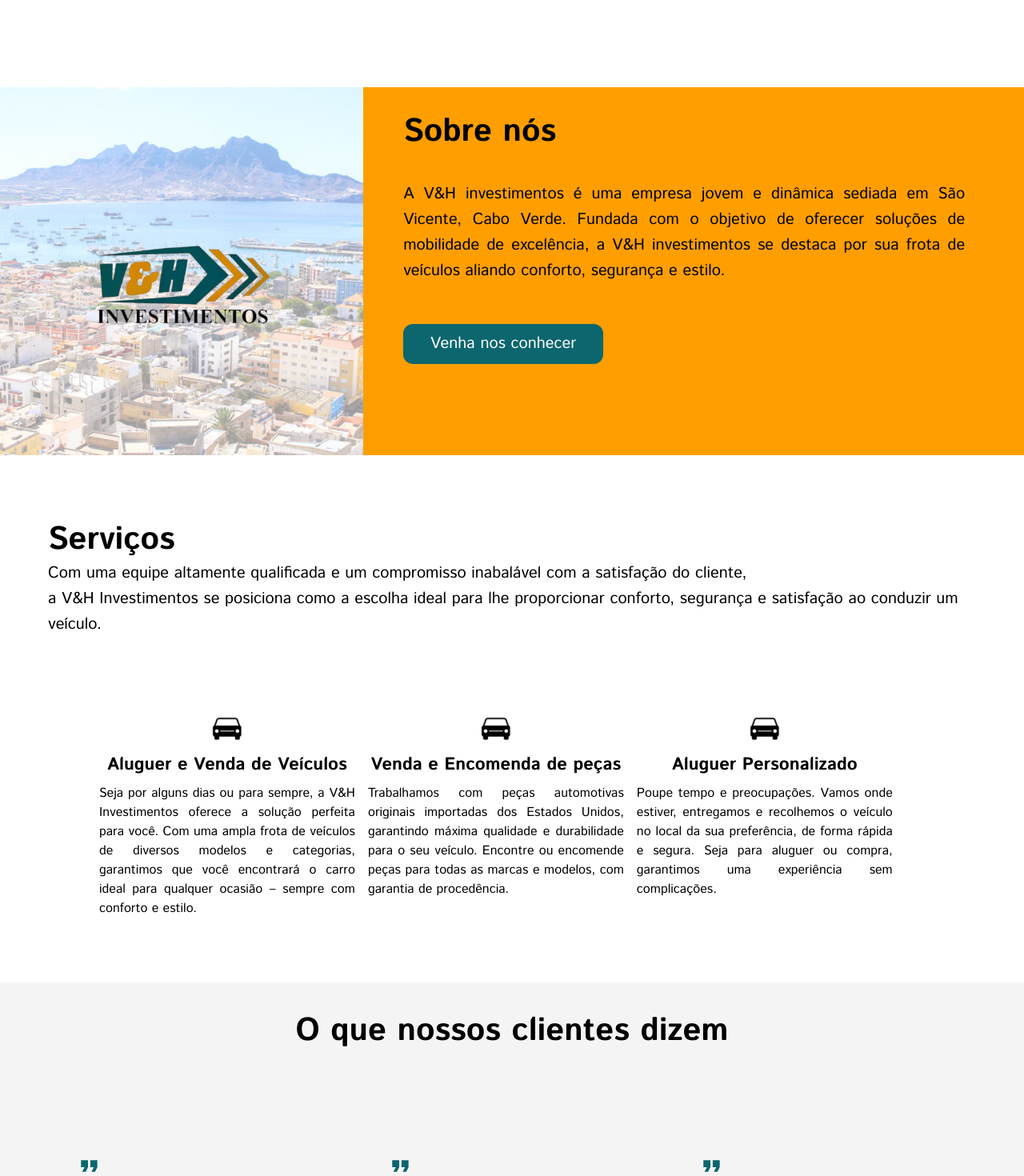
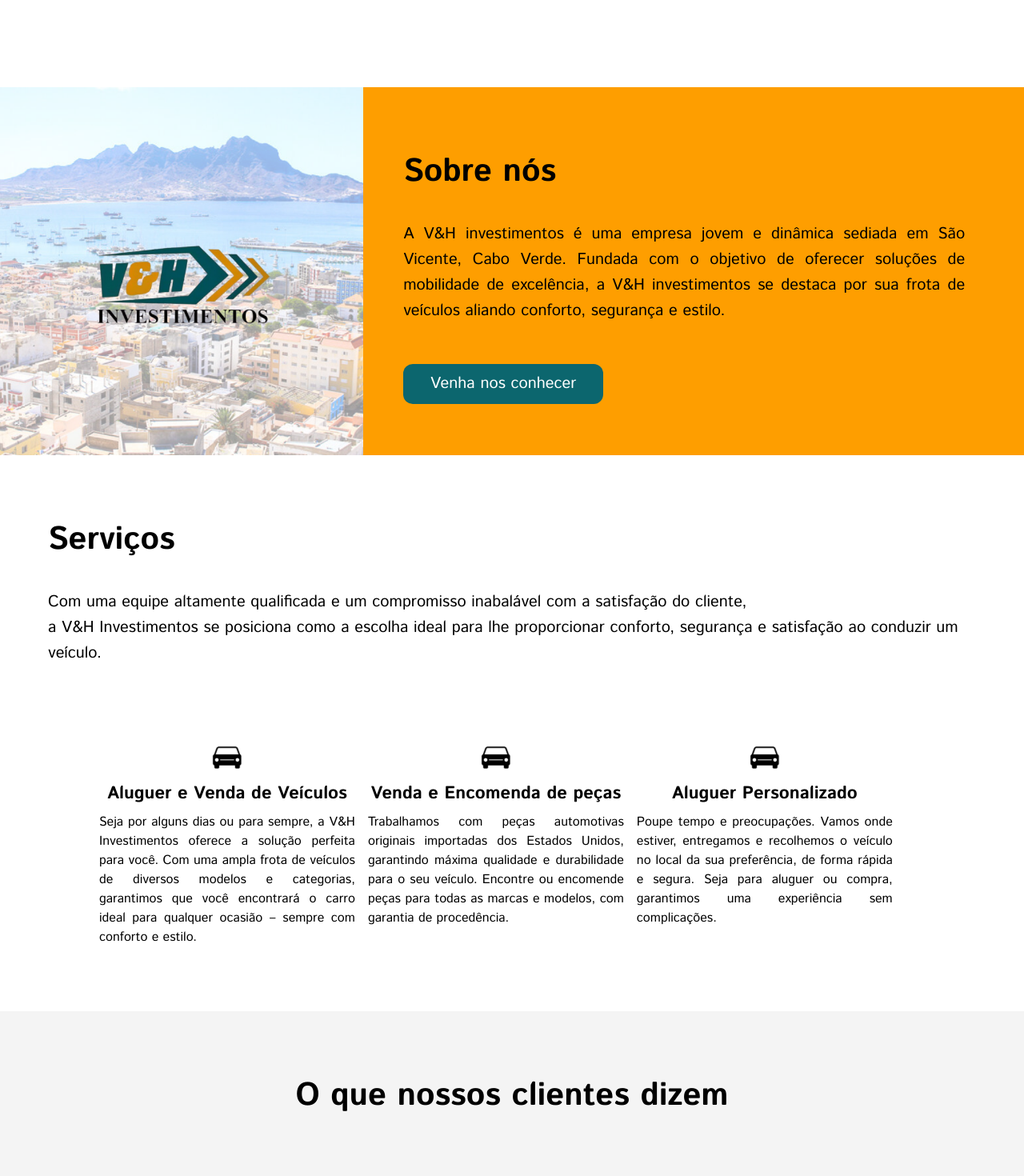
Before and after one commit to d-coder47/rent-a-car, a React (Vite) app: page / in a window 1280 px wide. Shown: the part 660-2130 px from the top of the page at 80% size. Built offline with nearby package versions, Linux system fonts and the light colour scheme.

Commit message:
perf: Add improves to margin and mobile presentation

```diff
--- a/src/components/About/About.tsx
+++ b/src/components/About/About.tsx
@@ -18,6 +18,13 @@
         xl: "justify",
       },
       color: "#000000",
+      marginTop: {
+        xs: "30px",
+        sm: "30px",
+        md: "30px",
+        lg: "0px",
+        xl: "0px",
+      },
     },
     subheadline: {
       textAlign: "justify",
@@ -110,8 +117,8 @@
           background: theme.palette.primary.main,
           width: "100%",
           height: {
-            xs: "480px",
-            sm: "380px",
+            xs: "350px",
+            sm: "350px",
             md: "350px",
             lg: "100%",
             xl: "100%",
@@ -130,19 +137,20 @@
           sx={{
             width: "85%",
             height: {
-              xs: "82%",
-              sm: "82%",
-              md: "82%",
+              xs: "100%",
+              sm: "100%",
+              md: "100%",
               lg: "80%",
               xl: "80%",
             },
             margin: {
-              xs: "10px 0px 10px 0px",
-              sm: "10px 0px 10px 0px",
-              md: "10px 0px 10px 0px",
-              lg: "30px 20px 20px 50px",
-              xl: "30px 20px 20px 50px",
+              xs: "0px 0px 10px 0px",
+              sm: "0px 0px 10px 0px",
+              md: "0px 0px 10px 0px",
+              lg: "80px 20px 20px 50px",
+              xl: "80px 20px 20px 50px",
             },
+
             display: {
               xs: "flex",
               sm: "flex",
@@ -150,7 +158,7 @@
               lg: "block",
               xl: "block",
             },
-            justifyContent: "center",
+            justifyContent: "flex-start",
             alignItems: "center",
             flexDirection: "column",
           }}
--- a/src/components/Engagement/Engagement.tsx
+++ b/src/components/Engagement/Engagement.tsx
@@ -19,7 +19,14 @@
     >
       <Typography
         sx={{
-          marginTop: "35px",
+          marginTop: {
+            xs: "30px",
+            sm: "30px",
+            md: "30px",
+            lg: "80px",
+            xl: "80px",
+          },
+          marginBottom: "36px",
         }}
         variant="h2"
       >
@@ -29,7 +36,6 @@
       <Box
         sx={{
           width: "90%",
-          marginTop: "36px",
         }}
       >
         <Typography
--- a/src/components/FAQs/FAQs.tsx
+++ b/src/components/FAQs/FAQs.tsx
@@ -18,7 +18,7 @@
         },
       }}
     >
-      <Typography variant="h2" textAlign="center">
+      <Typography variant="h2" textAlign="center" sx={{ marginBottom: "36px" }}>
         Perguntas Frequentes
       </Typography>
       <Typography variant="body1" textAlign="justify">
--- a/src/components/Footer/Footer.tsx
+++ b/src/components/Footer/Footer.tsx
@@ -126,7 +126,13 @@
             <Typography
               variant="h3"
               sx={{
-                marginTop: "80px",
+                marginTop: {
+                  xs: "30px",
+                  sm: "30px",
+                  md: "30px",
+                  lg: "80px",
+                  xl: "80px",
+                },
                 marginBottom: "20px",
               }}
             >
@@ -182,7 +188,13 @@
             <Typography
               variant="h3"
               sx={{
-                marginTop: "80px",
+                marginTop: {
+                  xs: "30px",
+                  sm: "30px",
+                  md: "30px",
+                  lg: "80px",
+                  xl: "80px",
+                },
                 marginBottom: "20px",
               }}
             >
--- a/src/components/Services/Services.tsx
+++ b/src/components/Services/Services.tsx
@@ -18,7 +18,14 @@
         },
       }}
     >
-      <Typography variant="h2">Serviços</Typography>
+      <Typography
+        variant="h2"
+        sx={{
+          marginBottom: "36px",
+        }}
+      >
+        Serviços
+      </Typography>
       <Typography variant="body1">
         Com uma equipe altamente qualificada e um compromisso inabalável com a
         satisfação do cliente, <br /> a V&H Investimentos se posiciona como a
--- a/src/components/Testimonials/Testimonials.tsx
+++ b/src/components/Testimonials/Testimonials.tsx
@@ -101,7 +101,13 @@
       <Typography
         variant="h2"
         sx={{
-          marginTop: "35px",
+          marginTop: {
+            xs: "30px",
+            sm: "30px",
+            md: "30px",
+            lg: "80px",
+            xl: "80px",
+          },
         }}
       >
         {t("homepage.testimonials.title")}
```
